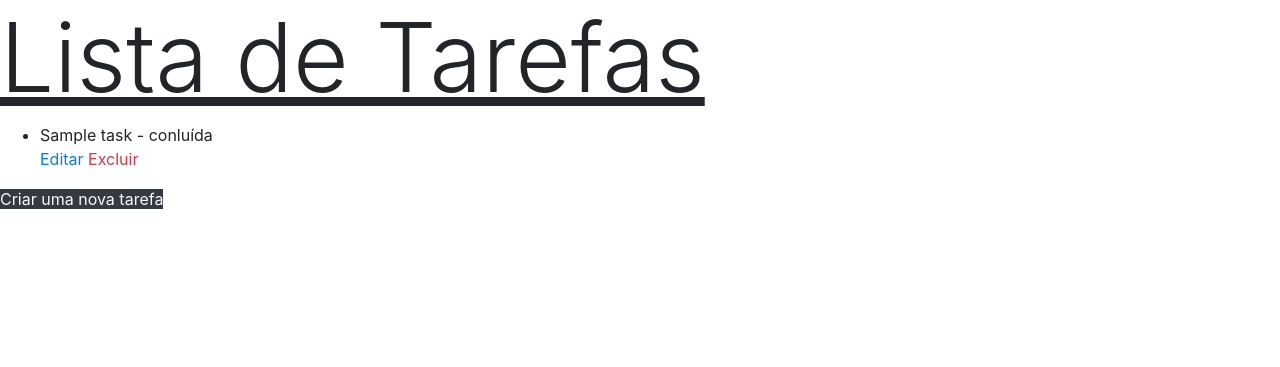
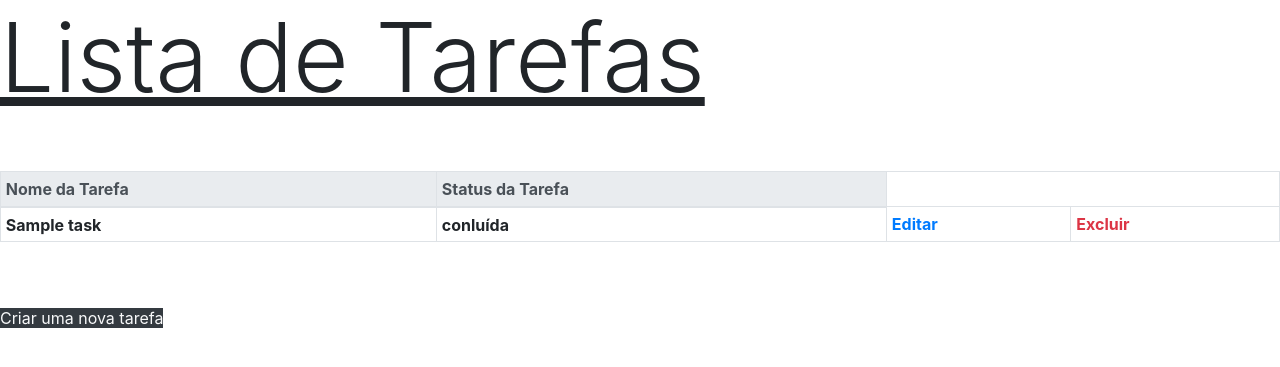
Before and after one commit to mhcortez/tasks, a Django app: page / in a window 1280 px wide. Shown: the top 367 px of the page. Run offline with Django 5.2, Linux system fonts and the light colour scheme; tables that the repository leaves empty hold one stand-in row (values such as "Sample post"); lists and menus that the app fills with data are empty; some libraries are stand-ins or nearby versions.

Commit message:
update task
atualização

```diff
--- a/main/templates/main/task_list.html
+++ b/main/templates/main/task_list.html
@@ -2,18 +2,46 @@
 
 {% block title %}
     <h1 class="display-1"><u> Lista de Tarefas </u> </h1>
+    <br>
+    <br>
 {% endblock %}
 
 {% block content %}
+    <!--
+    <ul class="list-group">
+        {% for task in tasks %}
+            <li class="list-group-item">{{ task.title }}  - {% if task.complete %} conluída {% else %} pendente {% endif %}</li>
+            <a href="{% url 'edit_task' task.id %}" class="link-primary">Editar </a>
+            <a href="{% url 'delete_task' task.id %}" class="text-danger">Excluir</a>
 
-    <ul>
-        {% for task in tasks %}
-            <li>{{ task.title }}  - {% if task.complete %} conluída {% else %} pendente {% endif %}</li>
-            <a href="{% url 'edit_task' task.id %}" class="link-primary">Editar </a>  <!-- Link para edição -->
-            <a href="{% url 'delete_task' task.id %}" class="text-danger">Excluir</a>
         {% endfor %}
     </ul>
 
+    <br>
+    <br>
+    <br>
+    -->
+    <table class="table table-hover table-bordered table-sm caption-top">
+        <!--<caption>Lista de Tarefas</caption> -->
+        <thead class="thead-light">
+          <tr>
+            <th scope="col">Nome da Tarefa</th>
+            <th scope="col">Status da Tarefa</th>
+          </tr>
+        </thead>
+        <tbody>
+           {% for task in tasks %}
+                <tr>
+                    <th> {{ task.title }} </th>
+                    <th> {% if task.complete %} conluída {% else %} pendente {% endif %} </th>
+                    <th> <a href="{% url 'edit_task' task.id %}" class="link-primary">Editar </a>  </th> <!-- Link para edição -->
+                    <th> <a href="{% url 'delete_task' task.id %}" class="text-danger">Excluir</a> </th>
+                </tr>
+            {% endfor %}
+        </tbody>
+    </table>
+    <br>
+    <br>
     <a href="{% url 'add_task' %}" class="text-light bg-dark">Criar uma nova tarefa</a>
 
 {% endblock %}
```
